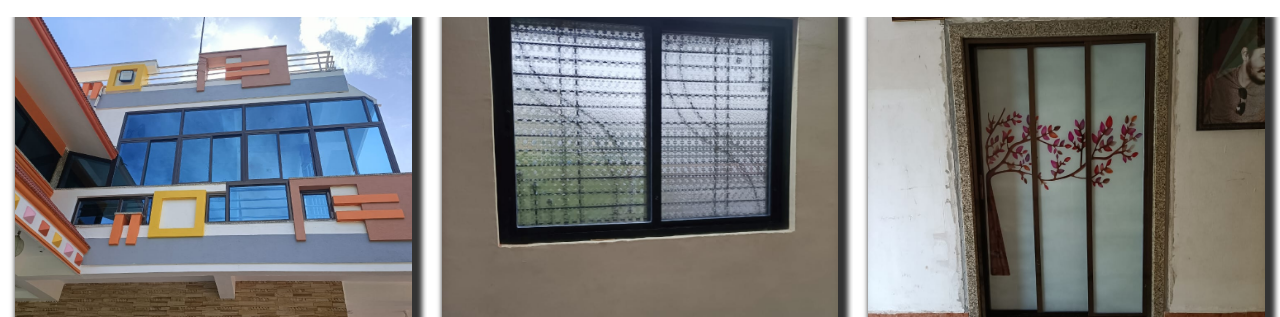
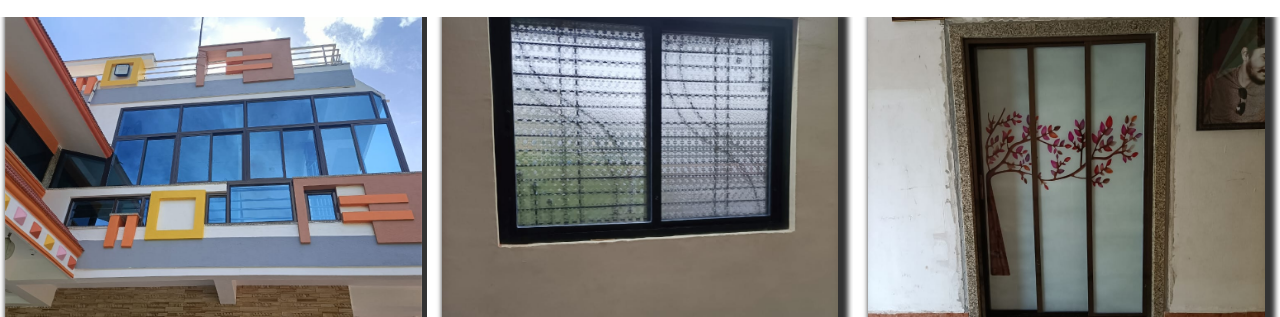
Before and after one commit to irshad123-123/A1_Glass, a plain HTML site: page index.html in a window 1280 px wide. In both pictures the pointer is over the picture 213 px from the left and 675 px from the top of the page. Shown: the part 483-800 px from the top of the page. Drawn offline with nearby package versions, Linux system fonts and the light colour scheme.

Commit message:
hover add

```diff
--- a/assets/css/style.css
+++ b/assets/css/style.css
@@ -100,7 +100,7 @@ body::before{
     box-shadow: 5px 2px 5px 5px;
     transition: all 0.5s linear;
 }
-.col-lg-3 img:hover{
+.col-lg-4 img:hover{
     transform: scale(1.05);
     /* box-shadow: 0 0 0 5px rgb(11, 228, 185); */
     /* box-shadow: 5px 2px 5px 5px; */
```
